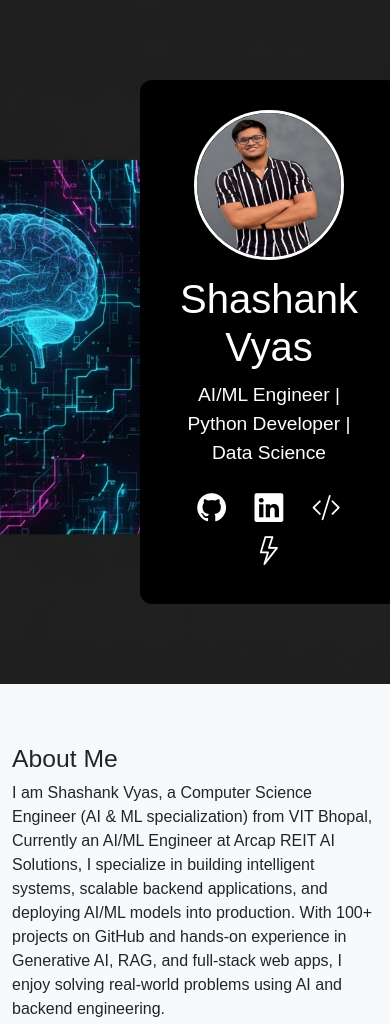
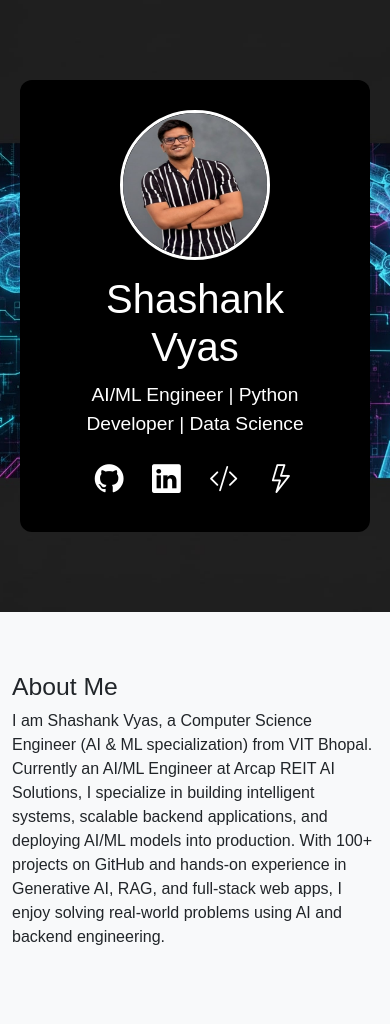
Before and after one commit to ShashankVyas11/ShashankVyas11.github.io, a plain HTML site: page index.html in a window 390 px wide. Shown: the top 1024 px of the page. Drawn offline with nearby package versions, Linux system fonts and the light colour scheme.

Commit message:
Portfolio initial commit

```diff
--- a/index.html
+++ b/index.html
@@ -18,15 +18,14 @@
       position: relative;
     }
 
-    /* Solid black intro box shifted right */
+    /* Dark opaque box */
     .intro-box {
-      background: rgba(0, 0, 0, 1); /* solid black */
+      background: #000;
       display: inline-block;
       padding: 30px 40px;
       border-radius: 12px;
       max-width: 700px;
-      margin: auto;
-      margin-left: 120px; /* shifted a bit more right */
+      margin-left: 160px; /* desktop shift */
     }
 
     header img {
@@ -50,6 +49,15 @@
 
     section { padding: 60px 0; }
     .project-card img { width: 100%; height: 200px; object-fit: cover; border-radius: 8px; }
+
+    /* Mobile responsiveness */
+    @media (max-width: 768px) {
+      .intro-box {
+        margin-left: auto;
+        margin-right: auto;
+        display: block;
+      }
+    }
   </style>
 </head>
 <body>
@@ -73,7 +81,7 @@
 <section class="container">
   <h2>About Me</h2>
   <p>
-    I am Shashank Vyas, a Computer Science Engineer (AI & ML specialization) from VIT Bhopal,
+    I am Shashank Vyas, a Computer Science Engineer (AI & ML specialization) from VIT Bhopal.
     Currently an AI/ML Engineer at Arcap REIT AI Solutions, I specialize in building intelligent systems, scalable backend applications, and deploying AI/ML models into production.
     With 100+ projects on GitHub and hands-on experience in Generative AI, RAG, and full-stack web apps, I enjoy solving real-world problems using AI and backend engineering.
   </p>
@@ -156,7 +164,7 @@
 <section class="container text-center">
   <h2>Contact</h2>
   <p>Email: <a href="mailto:shashank1vyasram@gmail.com">shashank1vyasram@gmail.com</a></p>
-  <p>Phone: <a href="tel:+91-9876543210">+91 98765 43210</a></p>
+  <p>Phone: <a href="tel:+919876543210">+91 98765 43210</a></p>
 </section>
 
 </body>
```
